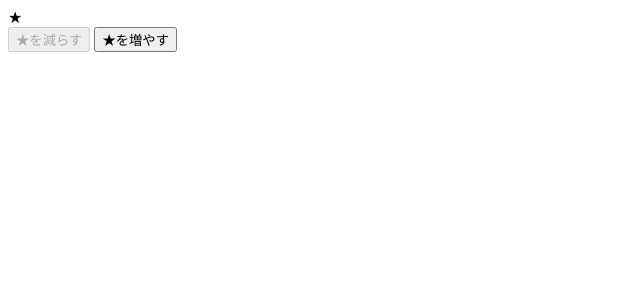
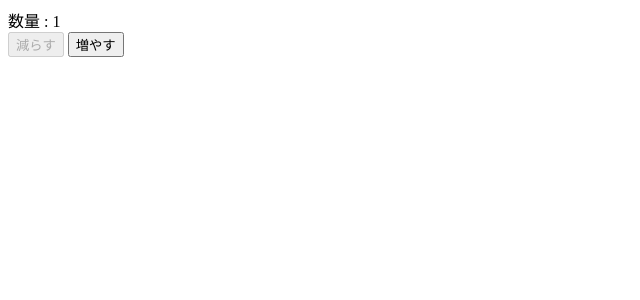
Before and after one commit to MotoKikkoro/svelte-book-playground-chapter3, a Svelte app: page / in a window 1280 px wide. Shown: the top 300 px of the page, without its empty margins (0-640 px from the left). Built offline with nearby package versions, Linux system fonts and the light colour scheme.

Commit message:
プレフィックス 3.1.5

```diff
--- a/src/App.svelte
+++ b/src/App.svelte
@@ -1,27 +1,19 @@
 <script>
   let n =1;
-  let stars;
-
-  $: console.log ('nの値が${n}に変更されました')
-  $: {
-    const newStars = [];
-    for (let i = 0; i <n; i++) {
-      newStars.push(i % 2 === 0 ? '★' : '');
-    }
-    stars = newStars;
+  $: if (n>10) {
+    alert ('数量多すぎ。10個以内にしてください');
+    n=10;
   }
   </script>
 
   <div>
-  {#each stars as star}{star}{/each}
+    数量 : {n}
   </div>
 
   <div>
-  <button on:click={()=> (n=n-1)} disabled={n<=1}>
-    ★を減らす
+    <button on:click={()=> (n=n-1)} disabled={n<=1} >減らす
+    </button>
+    <button on:click={()=> (n=n+1)} >増やす
     </button>
 
-  <button on:click={()=> (n=n+1)}>
-    ★を増やす
-    </button>
   </div>
```
Lines whose indentation alone changed are shown as unchanged.
